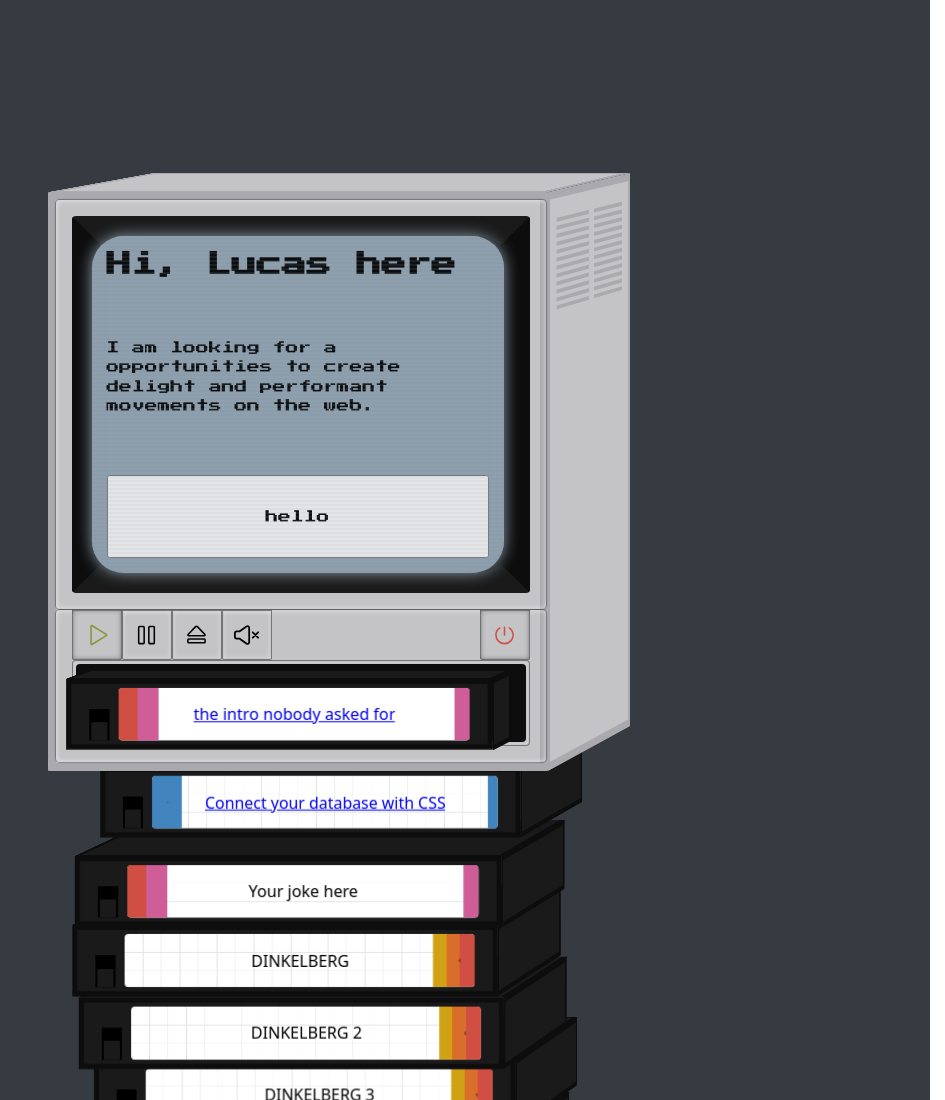
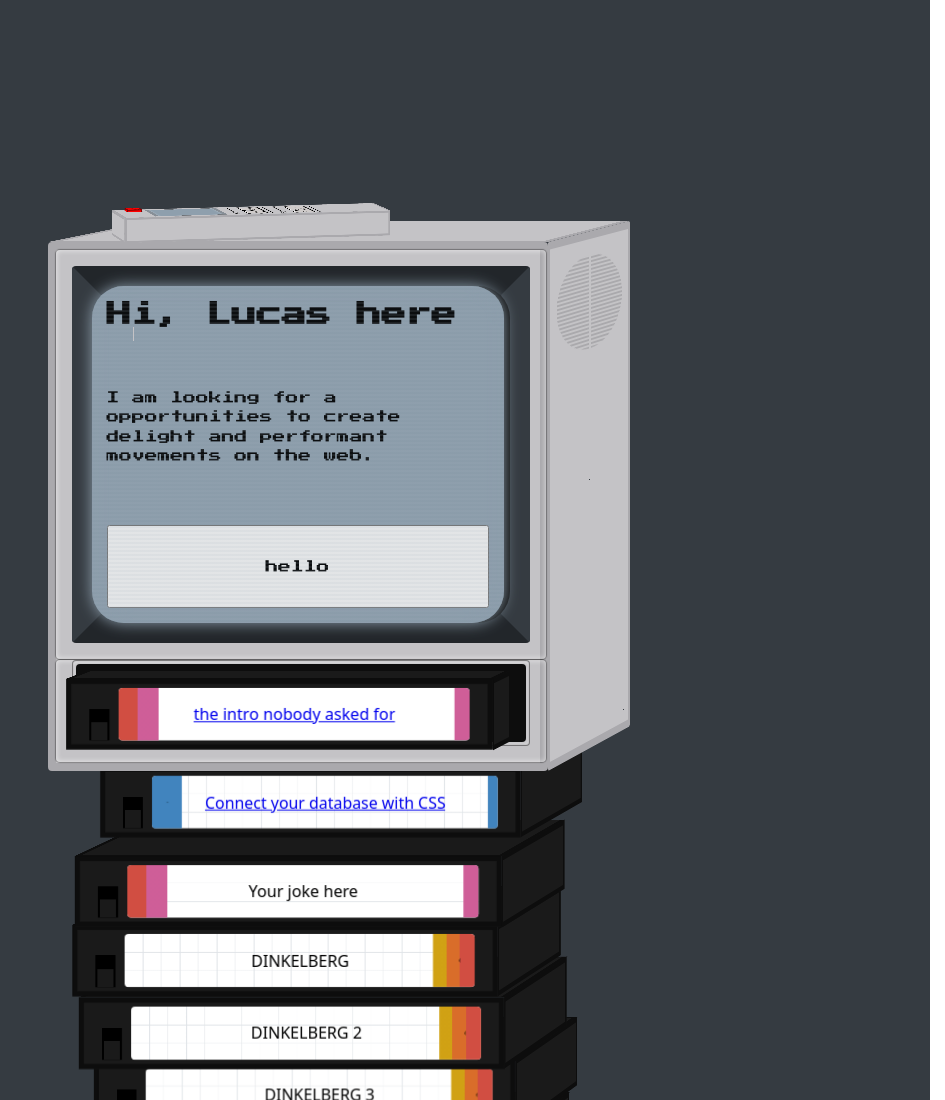
Before and after one commit to copyandpaetow/copyandpaetow.github.io, an Astro site: page / in a window 1280 px wide. Shown: the top 1100 px of the page, without its empty margins (335-1280 px from the left). Built offline with nearby package versions, Linux system fonts and the light colour scheme; Astro itself is replaced by a stand-in of ours.

Commit message:
initial remote wip

```diff
--- a/package.json
+++ b/package.json
@@ -12,7 +12,6 @@
   },
   "dependencies": {
     "astro": "^4.0.0",
-		"sass": "^1.62.1",
     "typescript": "^5.0.4",
     "prettier": "^3.0.3"
   }
--- a/src/components/Cassette.astro
+++ b/src/components/Cassette.astro
@@ -100,6 +100,10 @@ const randomZOffset = randomNumber(10, 100);
 			padding-inline: var(--space-2);
 			position: relative;
 			overflow: hidden;
+
+			&:has(:focus-visible) {
+				outline: var(--tv-outline);
+			}
 
 			&[data-tape-type="stripes"] {
 				--stripe-color: var(--grey-40);
--- a/src/components/CassetteScreen.astro
+++ b/src/components/CassetteScreen.astro
@@ -18,11 +18,23 @@ const { className = "", overlay = "" } = Astro.props;
 			--screen-background: hsl(207.1, 15.9%, 61.76%);
 
 			border-radius: var(--screen-border-radius);
+			/* border-radius: 50% / 10%; */
 			padding: var(--save-screen-padding);
 			background-color: var(--screen-background);
 			overflow: hidden;
 			font-family: "Press Start 2P";
 			font-size: var(--font--2);
+
+			width: 100%;
+			height: 100%;
+
+			/* &::before {
+				content: "";
+				position: absolute;
+				inset: -9% -5%;
+				background: inherit;
+				border-radius: 5% / 50%;
+			} */
 
 			box-shadow:
 				inset 0px 0px 15px 0px var(--screen-background),
@@ -34,6 +46,14 @@ const { className = "", overlay = "" } = Astro.props;
 
 			& h2 {
 				font-size: var(--font--1);
+			}
+
+			&:has(:focus-visible) {
+				outline: var(--tv-outline);
+			}
+
+			& :where(input, button):focus-visible {
+				outline: var(--tv-outline);
 			}
 		}
 
--- a/src/components/TV.astro
+++ b/src/components/TV.astro
@@ -1,5 +1,6 @@
 ---
 import TVButtons from "./TVButtons.astro";
+import TVRemote from "./TVRemote.astro";
 import StaticBackground from "./TVStaticBackground.astro";
 import Block from "./block.astro";
 export interface Props {
@@ -10,13 +11,25 @@ const { className = "" } = Astro.props;
 ---
 
 <div class=`tv-scene flat-scene ${className}`>
+	<span class="visually-hidden"
+		>the scene shows a retro tv standing on a pile of vhs tapes. Selecting a tape will preview the
+		content</span
+	>
+
+	<div class="remote-scene">
+		<button popovertarget="remote"> show tv remote for navigation and settings</button>
+		<div id="remote" popover class="tv-remote scene">
+			<TVRemote className="ontop-of-tv" />
+		</div>
+	</div>
+
 	<Block className="tv">
 		<div slot="front" class="tv-front">
 			<div class="screen-module">
 				<StaticBackground className="static-background" />
 			</div>
 			<div class="vhs-player-module">
-				<TVButtons className="vhs-controls" />
+				<!-- <TVButtons className="vhs-controls" /> -->
 				<aside class="vhs-slot"></aside>
 			</div>
 			<aside class="static-background"></aside>
@@ -29,7 +42,6 @@ const { className = "" } = Astro.props;
 		<slot />
 	</div>
 </div>
-
 <style is:global>
 	@layer components {
 		.tv-scene {
@@ -37,56 +49,53 @@ const { className = "" } = Astro.props;
 			--tv-depth: 300px;
 			--tv-background: hsl(255, 2%, 77%);
 			--tv-border-width: 2px;
-			--tv-outer-border-width: 2px;
-
-			--tv-dark: hsl(255, 2%, 22%);
-			--tv-light: hsl(255, 2%, 67%);
-
-			--tv-outer-border: var(--tv-outer-border-width) solid var(--tv-light);
-
-			--tv-inner-boxshadow: inset 0px 0px 1px 1px hsla(0, 0%, 0%, 0.5),
+			--tv-border-color: hsl(255, 2%, 67%);
+			--tv-border: var(--tv-border-width) solid var(--tv-border-color);
+			--tv-realism-effect: inset 0px 0px 1px 1px hsla(0, 0%, 0%, 0.5),
 				inset 0px 0px 5px 1px hsla(0, 0%, 100%, 0.5);
+			--tv-height: calc(
+				var(--screen-height) + var(--vhs-slot-height) + 2 * var(--vhs-slot-padding) + 2 *
+					var(--tv-border-width) + 3 * var(--module-padding) + var(--module-gap) * 2
+			);
+			--tv-outline-color: var(--blue);
+			--tv-outline-width: 2px;
+			--tv-outline: var(--tv-outline-width) solid var(--tv-outline-color);
 
 			--cassette-depth: 220px;
 			--cassette-aspect-ratio: 4;
-
+			--cassette-active-offset-z: calc(var(--cassette-depth) / 4);
 			--cassettes-offset-z: calc((var(--tv-depth) - var(--cassette-depth)) / 2);
-			--cassette-active-offset-z: calc(var(--cassette-depth) / 4);
 
 			--module-padding: 0.75rem;
 			--module-border-radius: 0.25rem;
 			--module-gap: 1px;
+			--module-realism-effect: 0px 0px 1px 1px hsla(0, 0%, 0%, 0.33),
+				inset 0px 0px 5px 1px hsla(0, 0%, 100%, 0.5);
 
+			--screen-background: black;
+			--screen-border-radius: 1rem;
+			--screen-padding: 0.5rem;
+			--screen-border-color: var(--grey-85);
+			--screen-border-color-offset: var(--grey-90);
 			--screen-module-ratio: 1.2;
-
+			--screen-border-offset: calc(var(--tv-border-width) + var(--module-padding));
 			--screen-height: calc(
 				(
-					(var(--tv-width) - 2 * var(--tv-outer-border-width) - 2 * var(--module-padding)) /
+					(var(--tv-width) - 2 * var(--tv-border-width) - 2 * var(--module-padding)) /
 						var(--screen-module-ratio)
 				)
 			);
 
-			--screen-background: black;
-			--screen-border-radius: 1rem;
-			--screen-padding: 0.5rem;
+			--vhs-slot-padding: 0.25rem;
+			--vhs-slot-ratio: calc(var(--cassette-aspect-ratio) - 0.25);
+			--vhs-slot-width: calc(
+				var(--tv-width) - 2 * var(--module-padding) - 2 * var(--tv-border-width)
+			);
+			--vhs-slot-height: calc(var(--vhs-slot-width) / var(--vhs-slot-ratio));
 
-			--vhs-controls-height: 50px;
-			--vhs-padding: 0.25rem;
-			--vhs-slot-ratio: calc(var(--cassette-aspect-ratio) - 0.25);
+			--speaker-grill-color: var(--grey-85);
 
-			--vhs-slot-width: calc(
-				var(--tv-width) - 2 * var(--module-padding) - 2 * var(--tv-outer-border-width)
-			);
-
-			--vhs-slot-height: calc((var(--vhs-slot-width) / (var(--vhs-slot-ratio))));
-
-			--tv-height: calc(
-				var(--screen-height) + var(--vhs-controls-height) + var(--vhs-slot-height) + 2 *
-					var(--vhs-padding) + 2 * var(--tv-outer-border-width) + 3 * var(--module-padding) +
-					var(--module-gap) * 2
-			);
-
-			--screen-border-offset: calc(var(--tv-outer-border-width) + var(--module-padding));
+			--remote-depth: 50px;
 
 			width: var(--tv-width);
 
@@ -94,7 +103,7 @@ const { className = "" } = Astro.props;
 				--cassette-aspect-ratio: 5;
 				--screen-padding: 1rem;
 				--screen-border-radius: 1.5rem;
-				--tv-outer-border-width: 4px;
+				--tv-border-width: 4px;
 			}
 
 			@media (min-width: 28rem) {
@@ -102,7 +111,7 @@ const { className = "" } = Astro.props;
 				--screen-padding: 1.25rem;
 				--screen-border-radius: 2rem;
 				--cassette-aspect-ratio: 6;
-				--tv-outer-border-width: 8px;
+				--tv-border-width: 8px;
 			}
 		}
 
@@ -114,7 +123,8 @@ const { className = "" } = Astro.props;
 				transform: translateZ(calc(var(--tv-depth) - var(--cassettes-offset-z)));
 			}
 
-			.tv {
+			.tv,
+			.remote-scene {
 				transform: translateZ(calc(var(--tv-depth)));
 			}
 		}
@@ -122,7 +132,7 @@ const { className = "" } = Astro.props;
 		.tv {
 			--block-depth: var(--tv-depth);
 			--block-background: var(--tv-background);
-			--block-border: var(--tv-outer-border);
+			--block-border: var(--tv-border);
 
 			& > * {
 				border-radius: calc(var(--tv-border-width) / 2);
@@ -140,9 +150,7 @@ const { className = "" } = Astro.props;
 			padding: var(--module-padding);
 
 			border-radius: var(--module-border-radius);
-			box-shadow:
-				0px 0px 1px 1px hsla(0, 0%, 0%, 0.33),
-				inset 0px 0px 5px 1px hsla(0, 0%, 100%, 0.5);
+			box-shadow: var(--module-realism-effect);
 
 			display: grid;
 			grid-template-columns:
@@ -162,8 +170,8 @@ const { className = "" } = Astro.props;
 				grid-area: full-screen / full-screen;
 				background: var(--screen-background);
 				border-radius: var(--module-border-radius);
-				border-inline: var(--screen-border-radius) solid var(--black);
-				border-block: var(--screen-border-radius) solid var(--light-black);
+				border-inline: var(--screen-border-radius) solid var(--screen-border-color);
+				border-block: var(--screen-border-radius) solid var(--screen-border-color-offset);
 			}
 
 			&::after {
@@ -186,29 +194,20 @@ const { className = "" } = Astro.props;
 			padding: var(--module-padding);
 			border-radius: var(--module-border-radius);
 			padding-top: 0;
-
-			box-shadow:
-				0px 0px 1px 1px hsla(0, 0%, 0%, 0.33),
-				inset 0px 0px 5px 1px hsla(0, 0%, 100%, 0.5);
-		}
-
-		.vhs-controls {
-			border-radius: var(--module-border-radius);
-			height: var(--vhs-controls-height);
+			box-shadow: var(--module-realism-effect);
 		}
 
 		.vhs-slot {
 			border-radius: var(--module-border-radius);
-
-			padding: var(--vhs-padding);
+			padding: var(--vhs-slot-padding);
 			padding-top: 0;
-			height: calc(var(--vhs-slot-height) + 2 * var(--vhs-padding));
-			box-shadow: var(--tv-inner-boxshadow);
+			height: calc(var(--vhs-slot-height) + 2 * var(--vhs-slot-padding));
+			box-shadow: var(--tv-realism-effect);
 
 			&::before {
 				content: "";
 				position: absolute;
-				inset: var(--vhs-padding);
+				inset: var(--vhs-slot-padding);
 				background: var(--black);
 				border-radius: var(--module-border-radius);
 			}
@@ -217,7 +216,7 @@ const { className = "" } = Astro.props;
 				content: "Copy and Paetow VHS Player deluxe";
 				background: var(--tv-background);
 				position: absolute;
-				inset: calc(var(--vhs-padding) + var(--tv-border-width));
+				inset: calc(var(--vhs-slot-padding) * 2);
 				transform: rotateX(-90.01deg);
 				transform-origin: top;
 				transition: transform 400ms ease 400ms;
@@ -234,7 +233,7 @@ const { className = "" } = Astro.props;
 			row-gap: 2px;
 
 			.cassette {
-				height: calc(var(--vhs-slot-height) - 2 * var(--vhs-padding));
+				height: calc(var(--vhs-slot-height) - 2 * var(--vhs-slot-padding));
 				aspect-ratio: var(--cassette-aspect-ratio);
 			}
 
@@ -255,12 +254,12 @@ const { className = "" } = Astro.props;
 					var(--screen-border-offset) var(--screen-padding) [screen-start] calc(
 						var(--screen-height) - 2 * var(--screen-padding)
 					)
-					[screen-end] var(--screen-padding) var(--module-padding) var(--vhs-controls-height)
-					var(--vhs-padding)
+					[screen-end] var(--screen-padding) var(--module-padding)
+					var(--vhs-slot-padding)
 					[vhs-slot-start]
 					var(--vhs-slot-height)
 					[vhs-slot-end]
-					var(--vhs-padding)
+					var(--vhs-slot-padding)
 					var(--screen-border-offset);
 			}
 
@@ -269,7 +268,7 @@ const { className = "" } = Astro.props;
 				grid-area: vhs-slot / content;
 
 				transform: translateZ(calc(var(--cassettes-offset-z) + var(--cassette-active-offset-z)))
-					translateY(calc(var(--vhs-padding) * 2));
+					translateY(calc(var(--vhs-slot-padding) * 2));
 			}
 
 			& > article:nth-of-type(2) {
@@ -294,9 +293,6 @@ const { className = "" } = Astro.props;
 		}
 
 		.speaker {
-			--grill-separator: var(--space--1);
-			--grill-spacing: 4px;
-
 			display: grid;
 			place-content: start center;
 			height: 100%;
@@ -308,21 +304,85 @@ const { className = "" } = Astro.props;
 				aspect-ratio: 2.5;
 				width: calc(var(--tv-depth) * 0.8);
 				display: block;
+				border-radius: 50%;
 
 				background: linear-gradient(
-						to right,
-						transparent 0%,
-						transparent calc(50% - 2px),
-						var(--tv-background) calc(50% - var(--grill-separator)),
-						var(--tv-background) calc(50% + var(--grill-separator)),
-						transparent calc(50% + 2px)
+						90deg,
+						transparent 48.5%,
+						var(--tv-background) 48.5%,
+						var(--tv-background) 51.5%,
+						transparent 51.5%
 					),
-					repeating-linear-gradient(
-						transparent,
-						transparent var(--grill-spacing),
-						var(--tv-light) var(--grill-spacing),
-						var(--tv-light) calc(var(--grill-spacing) * 2)
+					linear-gradient(
+						var(--speaker-grill-color) 0%,
+						var(--tv-background) 10%,
+						var(--tv-background) 40%,
+						var(--speaker-grill-color) 50%,
+						var(--tv-border-color) 50%
 					);
+				background-size: 100% 0.25rem;
+			}
+		}
+
+		.remote-scene {
+			position: relative;
+			height: var(--remote-depth);
+			display: grid;
+
+			& > * {
+				grid-area: 1/1;
+			}
+
+			& > button {
+				position: absolute;
+				bottom: 0;
+				height: calc(var(--remote-depth) * 1.5);
+				width: 100%;
+				appearance: none;
+				color: transparent;
+				background-color: transparent;
+				border: none;
+				transform: translateZ(var(--remote-depth));
+			}
+
+			.tv-remote {
+				display: grid;
+				height: 100%;
+				width: 100%;
+				overflow: initial;
+				color: transparent;
+				background-color: transparent;
+			}
+
+			.ontop-of-tv {
+				position: absolute;
+				transform-origin: left top;
+				transform: rotateY(115deg) rotateX(90deg) scale3d(0.5, 0.5, 0.5)
+					translateZ(calc(var(--remote-depth) * -1 + var(--tv-border-width))) translateX(-50%)
+					translateY(25%);
+			}
+
+			.tv-remote:not(:popover-open) {
+				perspective: none;
+			}
+
+			.tv-remote::backdrop {
+				background: hsla(0, 0%, 0%, 0.5);
+			}
+
+			.tv-remote:popover-open {
+				height: var(--remote-depth);
+				width: var(--tv-width);
+				top: var(--above-scene);
+				left: 50%;
+				transform: translateX(-50%);
+				overflow: visible;
+				position: fixed;
+			}
+
+			.tv-remote:popover-open .ontop-of-tv {
+				transform: translateX(calc(var(--tv-width) / 4));
+				transition: transform 2s ease;
 			}
 		}
 	}
--- a/src/components/TVButtons.astro
+++ b/src/components/TVButtons.astro
@@ -12,43 +12,48 @@ export interface Props {
 const { className = "" } = Astro.props;
 ---
 
-<section class=`button-panel ${className}`>
+<section class=`vhs-control-panel ${className}`>
 	<label for="controls-play">
 		<Fragment set:html={Play} />
 		<input slot="front" type="radio" name="controls" id="controls-play" checked />
+		<span class="visually-hidden">plays the current vhs cassette</span>
 	</label>
 	<label for="controls-pause">
 		<Fragment set:html={Pause} />
 		<input slot="front" type="radio" name="controls" id="controls-pause" />
+		<span class="visually-hidden">pauses all animations</span>
 	</label>
 	<label for="controls-eject">
 		<Fragment set:html={Eject} />
 		<input slot="front" type="radio" name="controls" id="controls-eject" />
+		<span class="visually-hidden">ejects the current tape</span>
 	</label>
 
 	<label for="controls-mute">
 		<Fragment set:html={Mute} />
 		<input slot="front" type="checkbox" name="power" id="controls-mute" />
+		<span class="visually-hidden">mutes all sound effects</span>
 	</label>
 
 	<label for="controls-power">
 		<Fragment set:html={Power} />
 		<input slot="front" type="checkbox" name="power" id="controls-power" checked />
+		<span class="visually-hidden">turns the screen on/off</span>
 	</label>
 </section>
 
 <style is:global>
 	@layer components {
-		.button-panel {
+		.vhs-control-panel {
 			display: grid;
 			grid-template-columns: max-content max-content max-content max-content 1fr max-content;
 			grid-template-areas: "play pause eject mute . power";
 
-			> label {
+			& > label {
 				cursor: pointer;
 				color: white;
 				transition: transform 100ms ease;
-				box-shadow: var(--tv-inner-boxshadow);
+				box-shadow: var(--tv-realism-effect);
 
 				aspect-ratio: 1;
 				height: var(--vhs-controls-height);
@@ -58,29 +63,34 @@ const { className = "" } = Astro.props;
 				border-start-end-radius: 0;
 			}
 
-			> label > svg {
+			& > label:has(input:focus-visible) {
+				outline: var(--tv-outline);
+			}
+
+			& > label > svg {
 				width: 50%;
 				place-self: center;
 			}
 
-			> label:last-of-type {
+			& > label:last-of-type {
 				grid-area: 1 / power;
 			}
 
-			> label:has(:checked) {
+			& > label:has(:checked) {
 				box-shadow:
 					inset 0px 0px 1px 1px hsla(0, 0%, 0%, 0.33),
 					inset 0px 0px 5px 1px hsla(0, 0%, 0%, 0.33);
 			}
 
-			> label:has(:checked) path {
+			& > label:has(:checked) path {
 				fill: var(--green);
 			}
-			> label:has(#controls-power:checked) path {
+
+			& > label:has(#controls-power:checked) path {
 				fill: var(--red);
 			}
 
-			> label:has(#controls-mute:checked) path {
+			& > label:has(#controls-mute:checked) path {
 				fill: transparent;
 				stroke: var(--green);
 			}
@@ -92,7 +102,6 @@ const { className = "" } = Astro.props;
 				width: 0;
 				height: 0;
 				z-index: -1;
-				visibility: hidden;
 			}
 		}
 
@@ -109,7 +118,7 @@ const { className = "" } = Astro.props;
 			}
 		}
 
-		:has(#controls-eject:checked) .cassette-slot::after {
+		:has(#controls-eject:checked) .vhs-slot::after {
 			transform: translateZ(1px) rotateX(0deg);
 		}
 
--- /dev/null
+++ b/src/components/TVRemote.astro
@@ -0,0 +1,157 @@
+---
+import Block from "../components/block.astro";
+
+export interface Props {
+	className?: string;
+	id?: string;
+}
+
+const { className = "", id } = Astro.props;
+---
+
+<Block className={`remote-block force-full-scene ${className}`} {...id && { id: id }}>
+	<div slot="front" class="remote">
+		<button class="power-button"
+			><Block className="force-full-scene">
+				<span slot="front">power</span>
+			</Block></button
+		>
+
+		<div class="channel-screen"></div>
+
+		<fieldset>
+			<legend>Channels</legend>
+			<button><span>home</span></button>
+			<button><span>select</span></button>
+			<button><span>up</span></button>
+			<button><span>down</span></button>
+		</fieldset>
+
+		<fieldset>
+			<legend>Settings</legend>
+
+			<label for="controls-mute">
+				<span>mute</span>
+				<input type="checkbox" name="mute" id="controls-mute" />
+			</label>
+
+			<label for="controls-animation">
+				<span>pause animations</span>
+				<input type="checkbox" name="animations" id="controls-animation" />
+			</label>
+
+			<label for="controls-eject">
+				<span>eject</span>
+				<input type="checkbox" name="eject" id="controls-eject" />
+			</label>
+		</fieldset>
+	</div>
+</Block>
+
+<style is:global>
+	@layer components {
+		.remote-block {
+			--block-background: var(--tv-background);
+			--block-depth: 50px;
+			--block-border: 4px solid var(--tv-border-color);
+			width: max-content;
+			color: black;
+		}
+
+		.remote {
+			display: grid;
+			height: 100%;
+			padding: 1rem;
+			padding-block-end: 8rem;
+			row-gap: 0.5rem;
+
+			&:focus-within {
+				outline: var(--tv-outline);
+			}
+
+			& label:has(:focus-visible),
+			& button:focus-visible {
+				outline: var(--tv-outline);
+			}
+		}
+
+		.power-button {
+			--block-background: rgb(255, 0, 0);
+			--block-depth: 10px;
+			--block-border: 2px solid rgb(130, 0, 0);
+
+			width: max-content;
+			justify-self: end;
+
+			& > * {
+				transform: translateZ(5px);
+				transition: transform 200ms ease;
+			}
+
+			&:active > * {
+				transform: translateZ(1px);
+			}
+		}
+
+		.channel-screen {
+			width: 100%;
+			aspect-ratio: 1.5;
+			background-color: hsl(207.1, 15.9%, 61.76%);
+			font-family: "Press Start 2P";
+			font-size: var(--font--2);
+			border: 8px solid var(--grey-70);
+			border-inline-color: var(--grey-80);
+			box-shadow: inset 0 0 5px 1px hsla(0, 0%, 100%, 0.25);
+		}
+
+		.remote fieldset {
+			--light-shadow-color: #f7f7f7;
+			--dark-shadow-color: #646464;
+			--background-color: #cfcbca;
+
+			border: 2px solid black;
+			padding: 0.5rem;
+			display: flex;
+			gap: 4px;
+
+			& :where(button, label) {
+				flex-basis: 100%;
+				appearance: none;
+				position: relative;
+				border: 2px solid transparent;
+				color: black;
+				background: black;
+				border-radius: 2px;
+				box-shadow: 1px 1px 1px rgba(255, 255, 255, 0.6);
+				height: 40px;
+			}
+
+			& :where(button, label) > span {
+				border-radius: 0.45rem;
+				background-color: var(--background-color);
+				height: 100%;
+				display: grid;
+				place-content: center;
+				font-size: var(--font--2);
+
+				box-shadow:
+					inset 1px 1px 1px var(--light-shadow-color),
+					inset -1px -1px 1px var(--dark-shadow-color),
+					2px 2px 2px #000;
+			}
+
+			& :where(button, label):active > span {
+				transform: scale(0.98);
+			}
+
+			& input {
+				appearance: none;
+				background-color: var(--block-background);
+				position: absolute;
+				width: 0;
+				height: 0;
+				z-index: -1;
+			}
+		}
+	}
+</style>
--- a/src/components/block.astro
+++ b/src/components/block.astro
@@ -72,13 +72,15 @@ const { className = "", id } = Astro.props;
 			& > .block-side {
 				width: var(--_block-depth);
 				left: calc(50% + 50% * var(--_block-opposite));
-				transform: translateX(-50%) rotateY(90.01deg) translateX(50%);
+				transform: translateX(-50%) rotateY(90.01deg) translateX(50%)
+					rotateY(var(--_block-backface-rotate));
 			}
 
 			& > .block-edge {
 				height: var(--_block-depth);
 				top: calc(50% - 50% * var(--_block-opposite));
-				transform: translateY(-50%) rotateX(90.01deg) translateY(-50%);
+				transform: translateY(-50%) rotateX(90.01deg) translateY(-50%)
+					rotateY(var(--_block-backface-rotate));
 			}
 		}
 
```
Also changed, not shown: src/pages/index.astro (+37 -15 lines), src/styles/resets.css (+0 -18 lines), src/styles/utilities.css (+10 -0 lines), src/components/icons/eject.svg, src/components/icons/mute.svg, src/components/icons/pause.svg, src/components/icons/play.svg, src/components/icons/power.svg, 1 other file.
